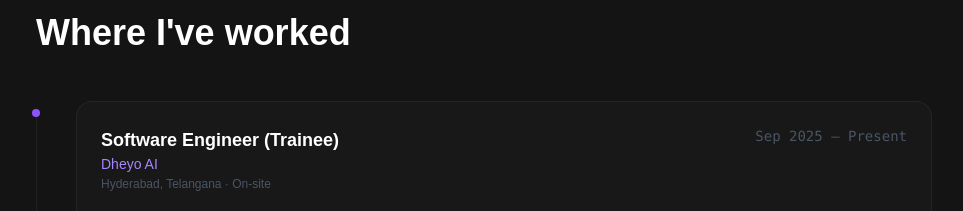
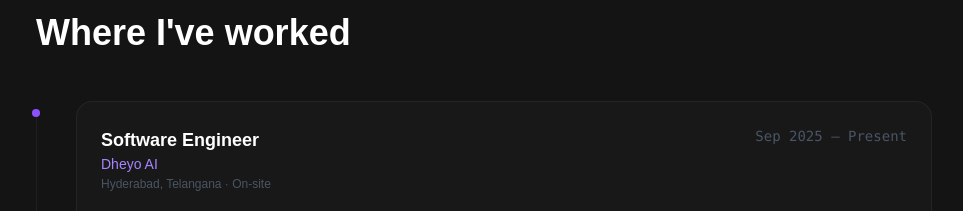
Before and after one commit to Rakeshsinha1105/portfolio, a Next.js app: page / in a window 1280 px wide. Shown: the part 3840-4051 px from the top of the page, without its empty margins (156-1119 px from the left). Built offline with nearby package versions, Linux system fonts and the light colour scheme.

Commit message:
Update Dheyo AI role to Software Engineer

```diff
--- a/app/data.ts
+++ b/app/data.ts
@@ -181,7 +181,7 @@ export const education = [
 
 export const experience = [
   {
-    role: "Software Engineer (Trainee)",
+    role: "Software Engineer",
     company: "Dheyo AI",
     period: "Sep 2025 — Present",
     location: "Hyderabad, Telangana · On-site",
```
